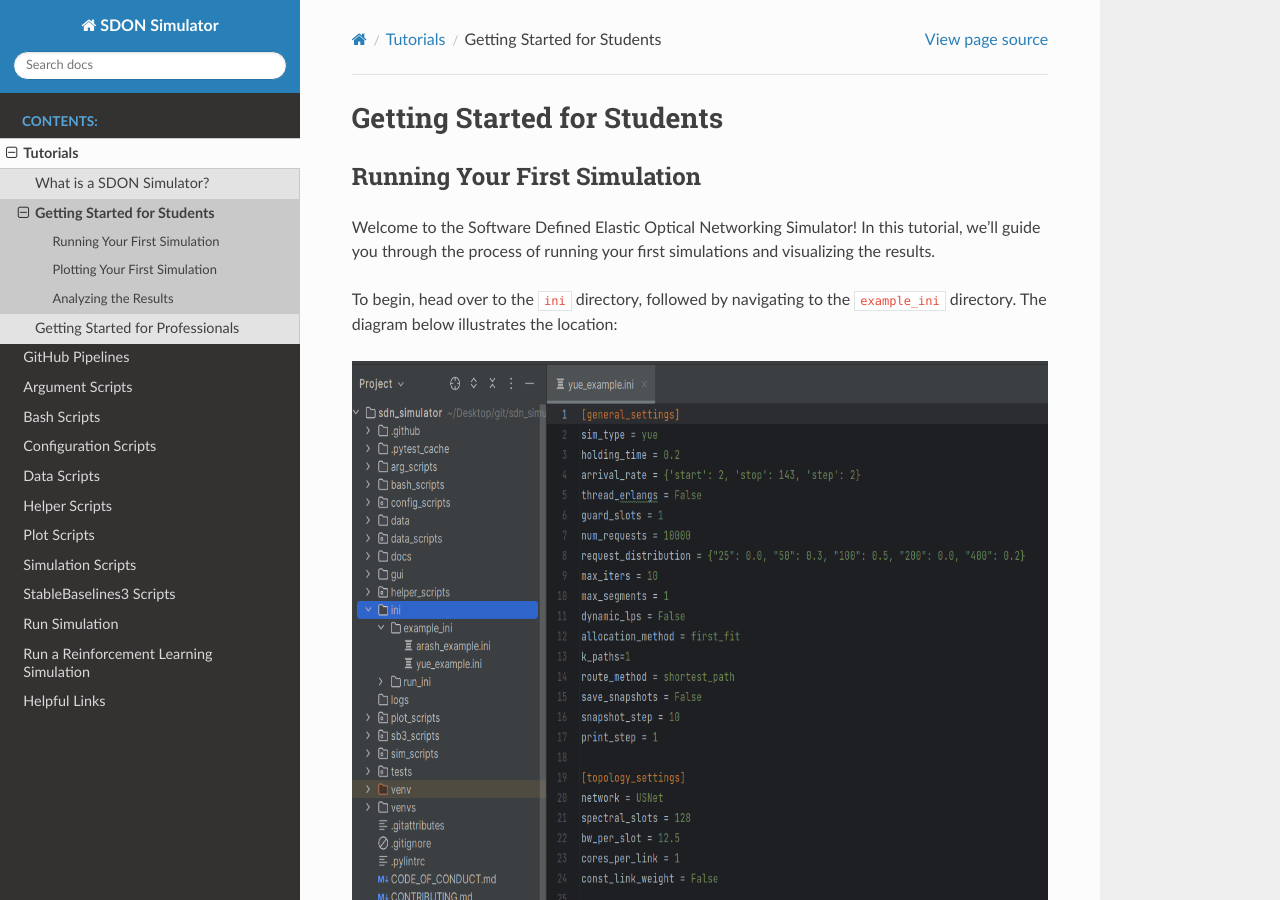
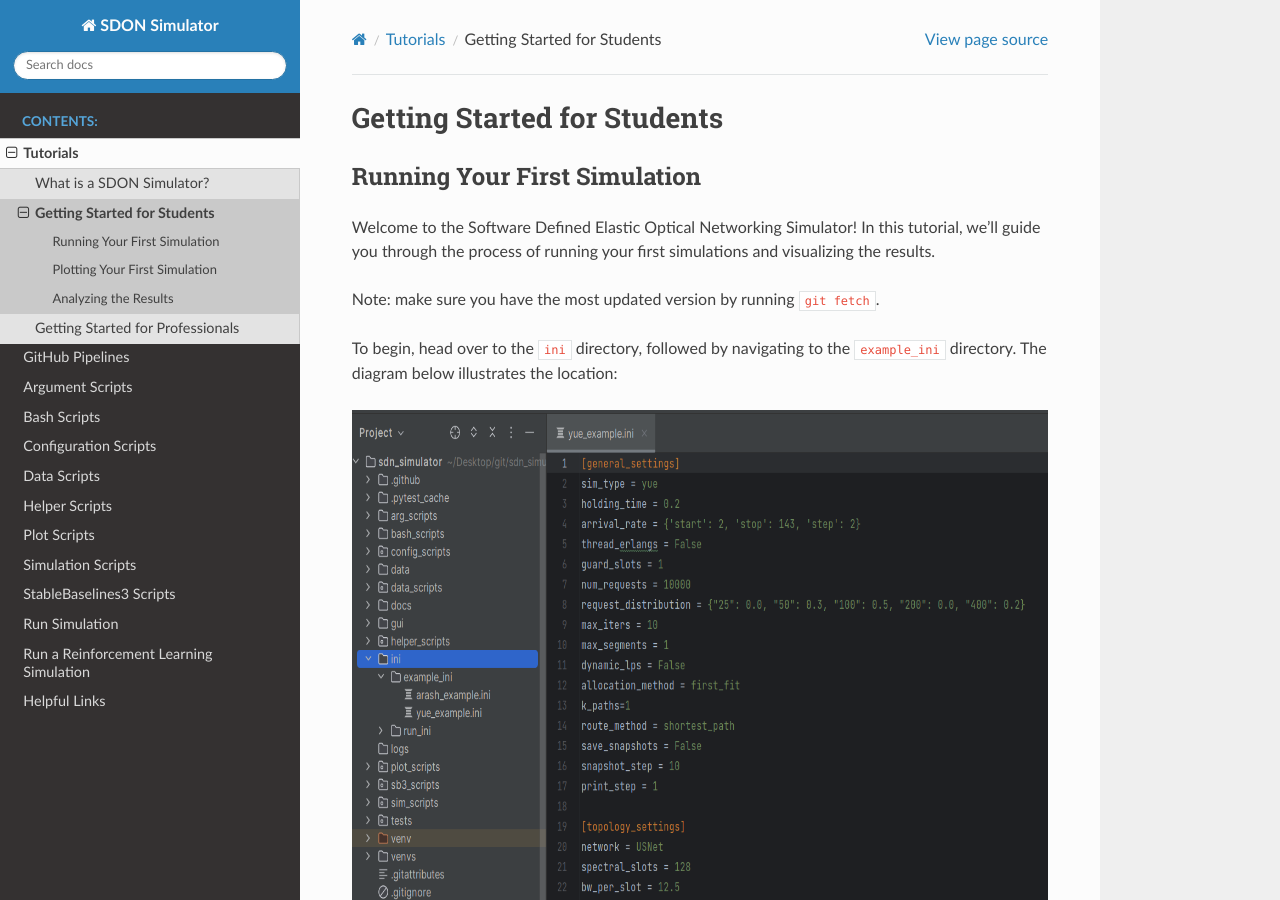
Before and after one commit to SDNNetSim/SDON_simulator, a Sphinx documentation site: the page built from docs/tutorials/getting_started_student.rst, in a window 1280 px wide and 900 px high. Built offline with Sphinx 7.4.7 and the Read the Docs theme 2.0.0, drawn with Linux system fonts in a browser that asks for light colours; pages that are not in the unit, such as notebooks, are missing from menus.

Commit message:
Add check for updates using git fetch

```diff
--- a/docs/tutorials/getting_started_student.rst
+++ b/docs/tutorials/getting_started_student.rst
@@ -5,6 +5,8 @@ Running Your First Simulation
 -----------------------------
 Welcome to the Software Defined Elastic Optical Networking Simulator! In this tutorial, we'll guide you through the
 process of running your first simulations and visualizing the results.
+
+Note: make sure you have the most updated version by running ``git fetch``.
 
 To begin, head over to the ``ini`` directory, followed by navigating to the ``example_ini`` directory.
 The diagram below illustrates the location:
```
